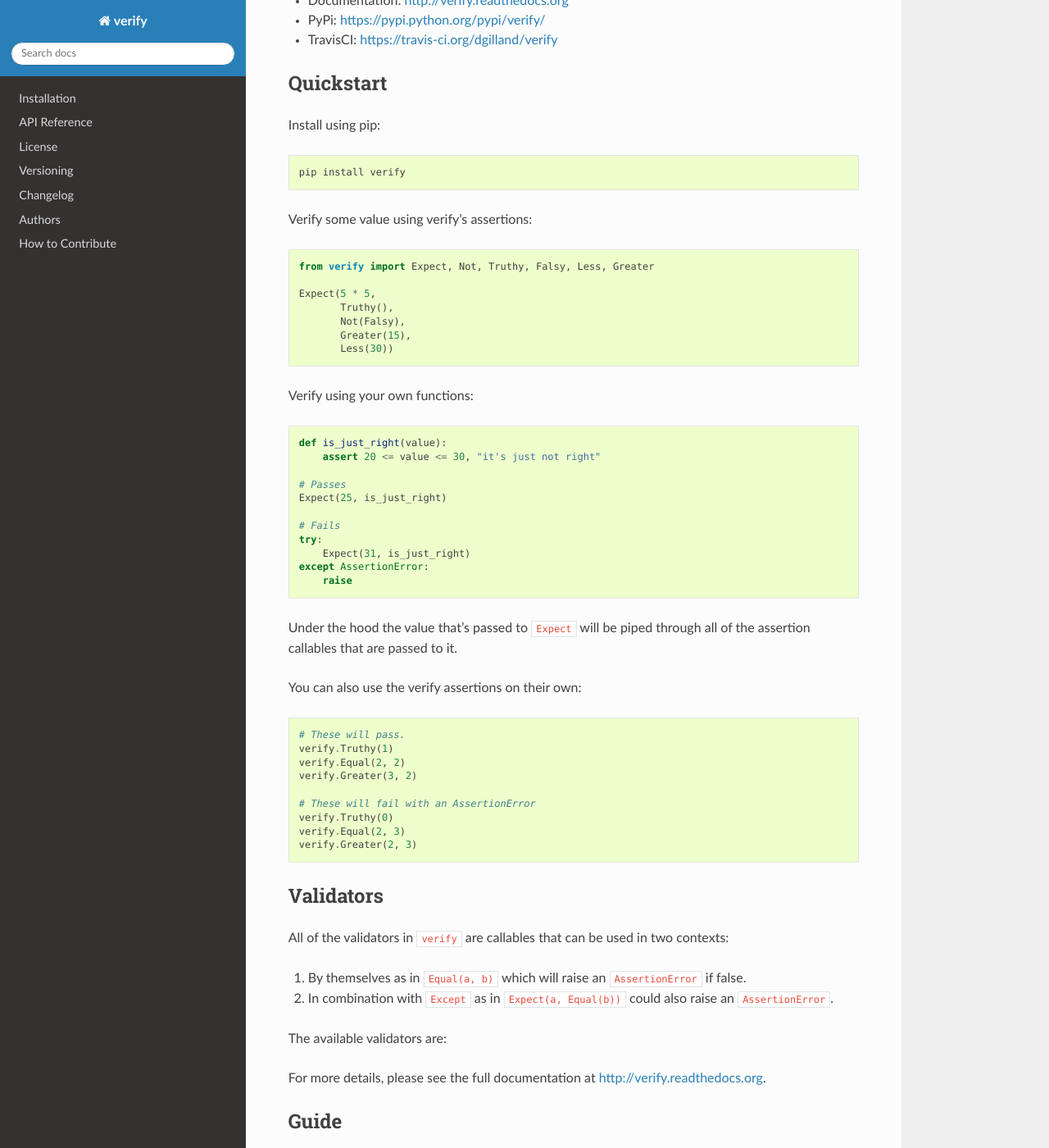
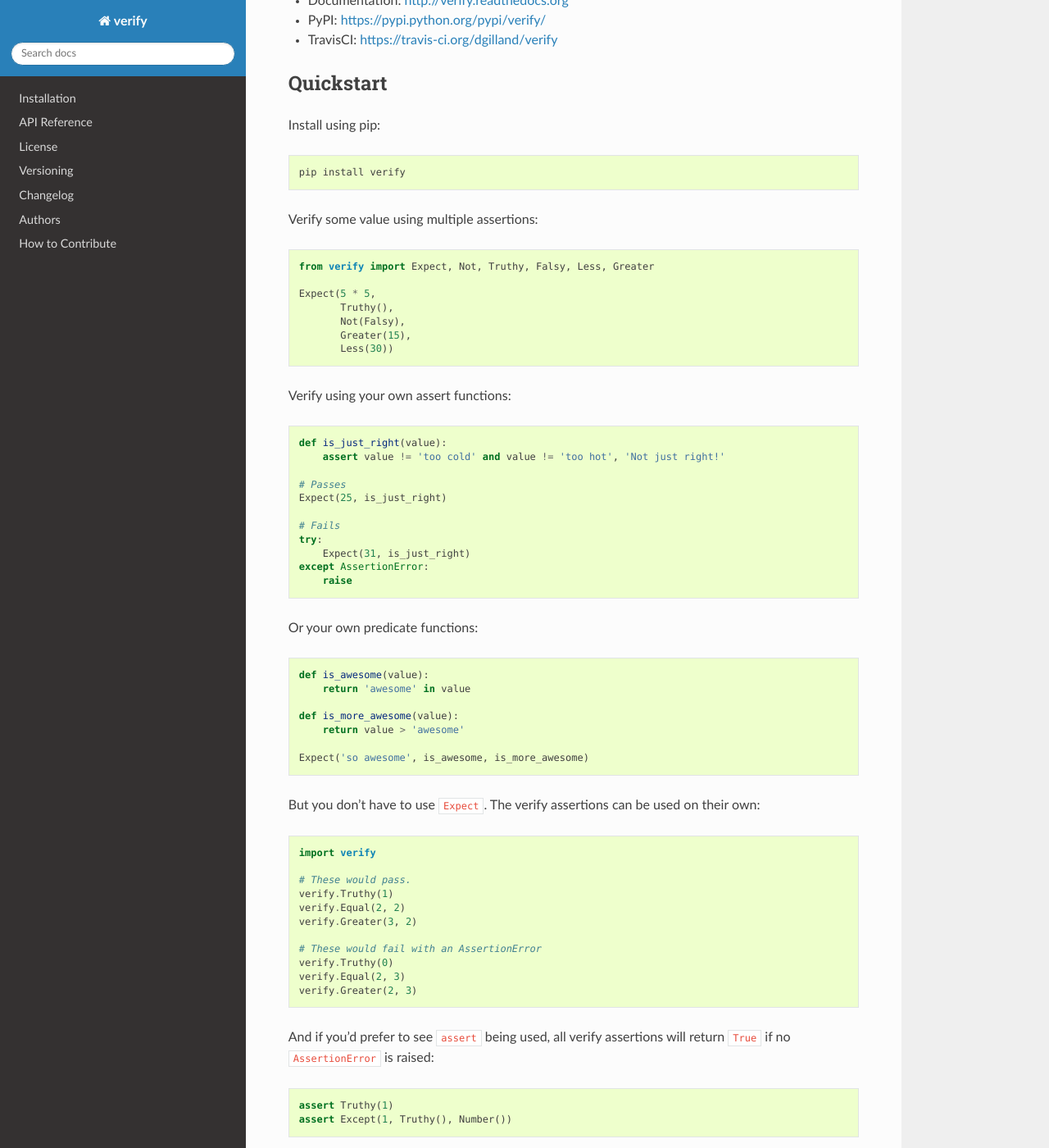
Before and after one commit to dgilland/verify, a Sphinx documentation site: the page built from docs/index.rst, in a window 1280 px wide and 1400 px high, scrolled down 347 px. Shown: the whole window at 82% size. Built offline with Sphinx 7.4.7 and the Read the Docs theme 2.0.0, drawn with Linux system fonts in a browser that asks for light colours; the version number could not be read and is left out.

Commit message:
Update docs.

```diff
--- a/README.rst
+++ b/README.rst
@@ -12,7 +12,7 @@
 
 - Project: https://github.com/dgilland/verify
 - Documentation: http://verify.readthedocs.org
-- PyPi: https://pypi.python.org/pypi/verify/
+- PyPI: https://pypi.python.org/pypi/verify/
 - TravisCI: https://travis-ci.org/dgilland/verify
 
 
@@ -27,7 +27,7 @@
     pip install verify
 
 
-Verify some value using verify's assertions:
+Verify some value using multiple assertions:
 
 
 .. code-block:: python
@@ -41,13 +41,13 @@
            Less(30))
 
 
-Verify using your own functions:
+Verify using your own assert functions:
 
 
 .. code-block:: python
 
     def is_just_right(value):
-        assert 20 <= value <= 30, "it's just not right"
+        assert value != 'too cold' and value != 'too hot', 'Not just right!'
 
     # Passes
     Expect(25, is_just_right)
@@ -58,23 +58,45 @@
     except AssertionError:
         raise
 
-
-Under the hood the value that's passed to ``Expect`` will be piped through all of the assertion callables that are passed to it.
-
-You can also use the verify assertions on their own:
+Or your own predicate functions:
 
 
 .. code-block:: python
 
-    # These will pass.
+    def is_awesome(value):
+        return 'awesome' in value
+
+    def is_more_awesome(value):
+        return value > 'awesome'
+
+    Expect('so awesome', is_awesome, is_more_awesome)
+
+
+But you don't have to use ``Expect``. The verify assertions can be used on their own:
+
+
+.. code-block:: python
+
+    import verify
+
+    # These would pass.
     verify.Truthy(1)
     verify.Equal(2, 2)
     verify.Greater(3, 2)
 
-    # These will fail with an AssertionError
+    # These would fail with an AssertionError
     verify.Truthy(0)
     verify.Equal(2, 3)
     verify.Greater(2, 3)
+
+
+And if you'd prefer to see ``assert`` being used, all verify assertions will return ``True`` if no ``AssertionError`` is raised:
+
+
+.. code-block:: python
+
+    assert Truthy(1)
+    assert Except(1, Truthy(), Number())
 
 
 Validators
@@ -90,31 +112,33 @@
 ================   ===========
 Validator          Description
 ================   ===========
-``Not``            Assert that a callable doesn't raise an ``AssertionError``
-``Equal``          Assert that ``a == b``
-``Greater``        Assert that ``a > b``
-``GreaterEqual``   Assert that ``a >= b``
-``Less``           Assert that ``a < b``
-``LessEqual``      Assert that ``a <= b``
-``Is``             Assert that ``a is b``
-``IsTrue``         Assert that ``a is True``
-``IsFalse``        Assert that ``a is False``
-``IsNone``         Assert that ``a is None``
-``In``             Assert that ``a in b``
-``InstanceOf``     Assert that ``isinstance(a, b)``
-``Truthy``         Assert that ``bool(a)``
-``Falsy``          Assert that ``not bool(a)``
-``IsBoolean``      TODO
-``IsString``       TODO
-``IsDict``         TODO
-``IsList``         TODO
-``IsTuple``        TODO
-``IsNumber``       TODO
-``IsInt``          TODO
-``IsFloat``        TODO
-``IsNaN``          TODO
-``IsDate``         TODO
-``IsDatetime``     TODO
+``Not``            Assert that a callable doesn't raise an ``AssertionError``.
+``Predicate``      Assert that ``predicate(a)`` (``predicate()`` should return a boolean).
+``Equal``          Assert that ``a == b``.
+``Greater``        Assert that ``a > b``.
+``GreaterEqual``   Assert that ``a >= b``.
+``Less``           Assert that ``a < b``.
+``LessEqual``      Assert that ``a <= b``.
+``Is``             Assert that ``a is b``.
+``IsTrue``         Assert that ``a is True``.
+``IsFalse``        Assert that ``a is False``.
+``IsNone``         Assert that ``a is None``.
+``In``             Assert that ``a in b``.
+``InstanceOf``     Assert that ``isinstance(a, b)``.
+``Truthy``         Assert that ``bool(a)``.
+``Falsy``          Assert that ``not bool(a)``.
+``Boolean``        Assert that ``isinstance(a, bool)``.
+``String``         Assert that ``isinstance(a, (str, unicode))``
+``Dict``           Assert that ``isinstance(a, dict)``
+``List``           Assert that ``isinstance(a, list)``
+``Tuple``          Assert that ``isinstance(a, tuple)``
+``Int``            Assert that ``isinstance(a, int)``
+``Float``          Assert that ``isinstance(a, float)``
+``Number``         Assert that ``isinstance(a, (int, float, Decimal, long))``.
+``NaN``            Assert that ``not isinstance(a, (int, float, Decimal, long))``.
+
+``Date``           TODO
+``Datetime``       TODO
 ``Negative``       TODO
 ``Positive``       TODO
 ``Odd``            TODO
--- a/docs/install.rst
+++ b/docs/install.rst
@@ -3,7 +3,7 @@
 
 Verify requires Python >= 2.7 or >= 3.3.
 
-To install from `PyPi <https://pypi.python.org/pypi/verify>`_:
+To install from `PyPI <https://pypi.python.org/pypi/verify>`_:
 
 ::
 
```
Also changed, not shown: other parts of README.rst (+1 -2 lines).
